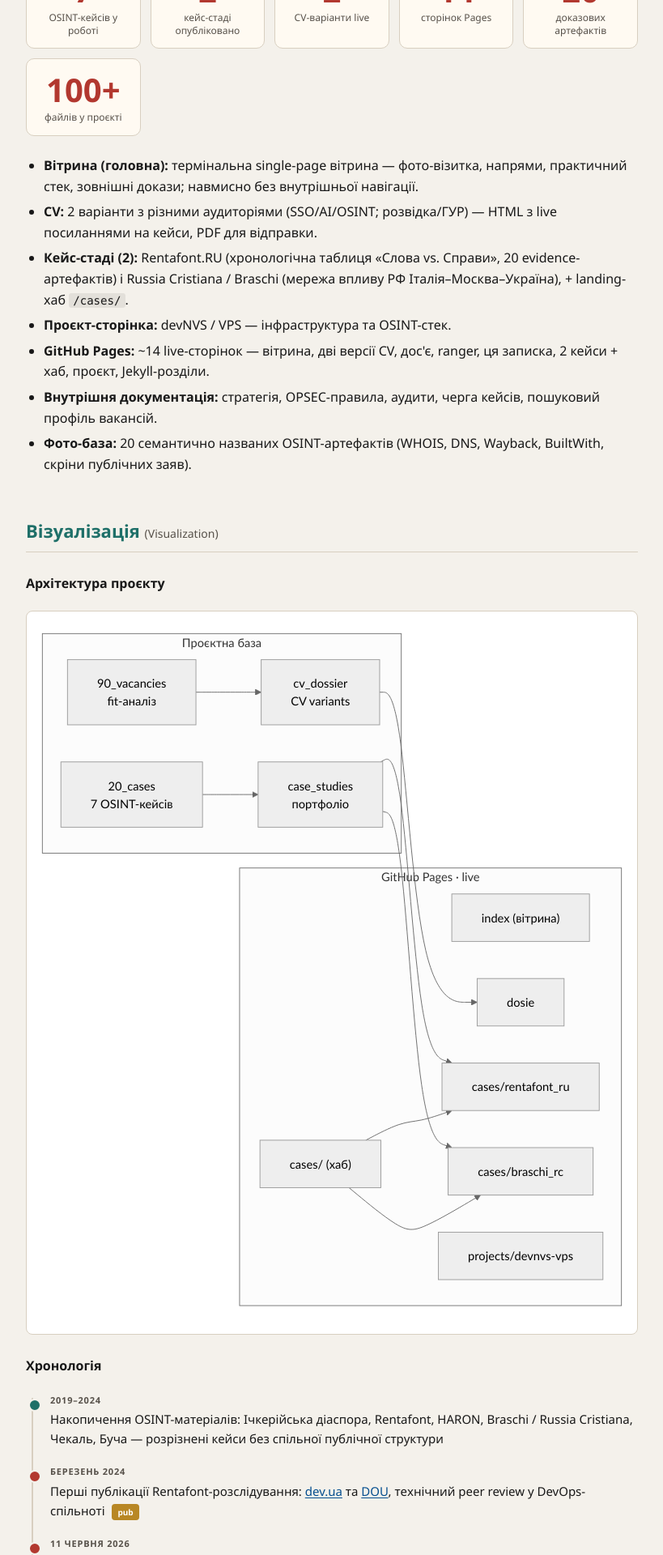
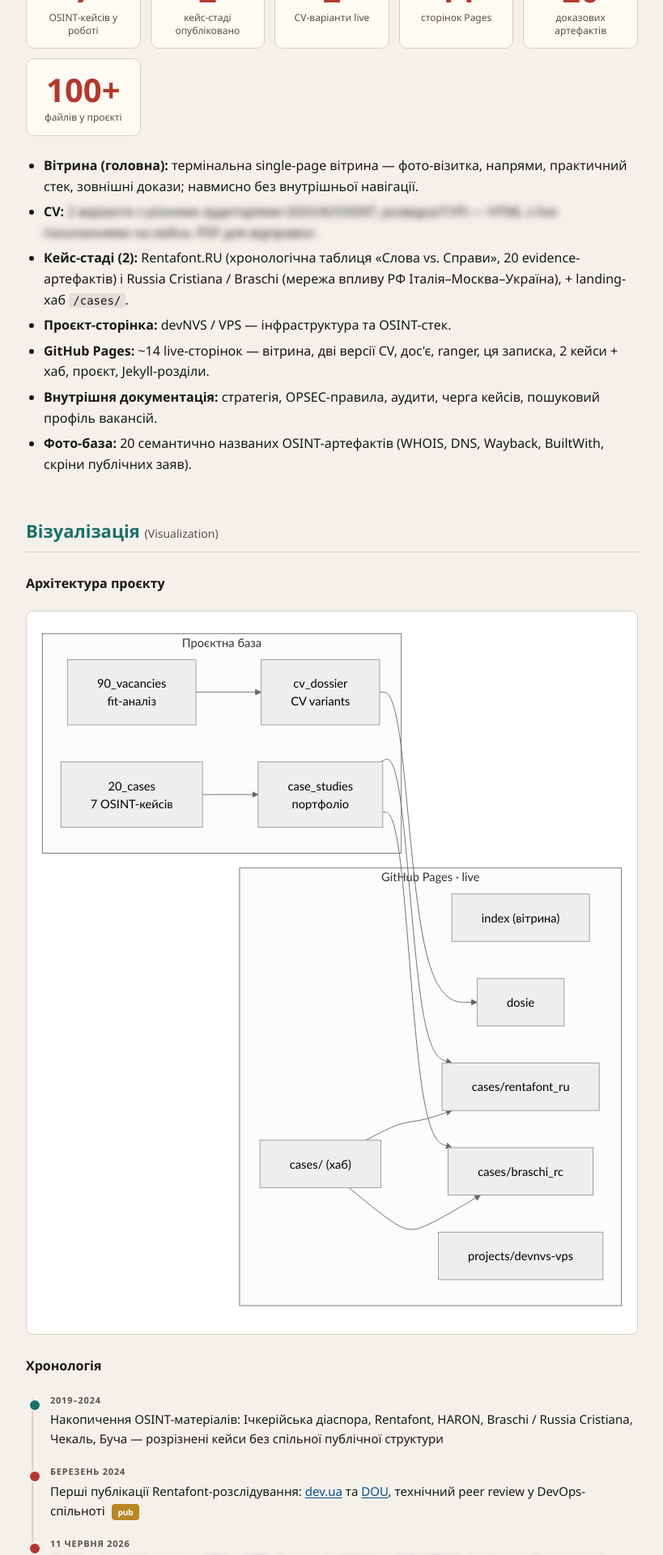
Before and after one commit to NestorVolya/nestorvolya.github.io, a Jekyll site: the page meta.html, which Jekyll copies as it is, in a window 1280 px wide. Shown: the part 1378-3298 px from the top of the page at 81% size, without its empty margins (230-1049 px from the left). Built offline with Jekyll 4.4.1, drawn with Linux system fonts in a browser that asks for light colours.

Commit message:
meta.html: blur CV deliverables text and timeline entry
Co-Authored-By: Claude Sonnet 4.6 <noreply@anthropic.com>

```diff
--- a/meta.html
+++ b/meta.html
@@ -134,7 +134,7 @@
 
   <ul>
     <li><strong>Вітрина (головна):</strong> термінальна single-page вітрина — фото-візитка, напрями, практичний стек, зовнішні докази; навмисно без внутрішньої навігації.</li>
-    <li><strong>CV:</strong> 2 варіанти з різними аудиторіями (SSO/AI/OSINT; розвідка/ГУР) — HTML з live посиланнями на кейси, PDF для відправки.</li>
+    <li><strong>CV:</strong> <span style="filter:blur(4px);user-select:none">2 варіанти з різними аудиторіями (SSO/AI/OSINT; розвідка/ГУР) — HTML з live посиланнями на кейси, PDF для відправки.</span></li>
     <li><strong>Кейс-стаді (2):</strong> Rentafont.RU (хронологічна таблиця «Слова vs. Справи», 20 evidence-артефактів) і Russia Cristiana / Braschi (мережа впливу РФ Італія–Москва–Україна), + landing-хаб <code>/cases/</code>.</li>
     <li><strong>Проєкт-сторінка:</strong> devNVS / VPS — інфраструктура та OSINT-стек.</li>
     <li><strong>GitHub Pages:</strong> ~14 live-сторінок — вітрина, дві версії CV, дос'є, ranger, ця записка, 2 кейси + хаб, проєкт, Jekyll-розділи.</li>
@@ -187,7 +187,7 @@ flowchart LR
     </div>
     <div class="tl-item hi">
       <div class="tl-date">11 червня 2026</div>
-      <div class="tl-text">CV v2 — повний rewrite у HTML + PDF. Дві версії: SSO/AI та ГУР. OPSEC-cleanup, evidence-based формулювання навичок <span class="tag tag-new">new</span></div>
+      <div class="tl-text"><span style="filter:blur(4px);user-select:none">CV v2 — повний rewrite у HTML + PDF. Дві версії: SSO/AI та ГУР. OPSEC-cleanup, evidence-based формулювання навичок</span> <span class="tag tag-new">new</span></div>
     </div>
     <div class="tl-item hi">
       <div class="tl-date">12–13 червня 2026</div>
```
